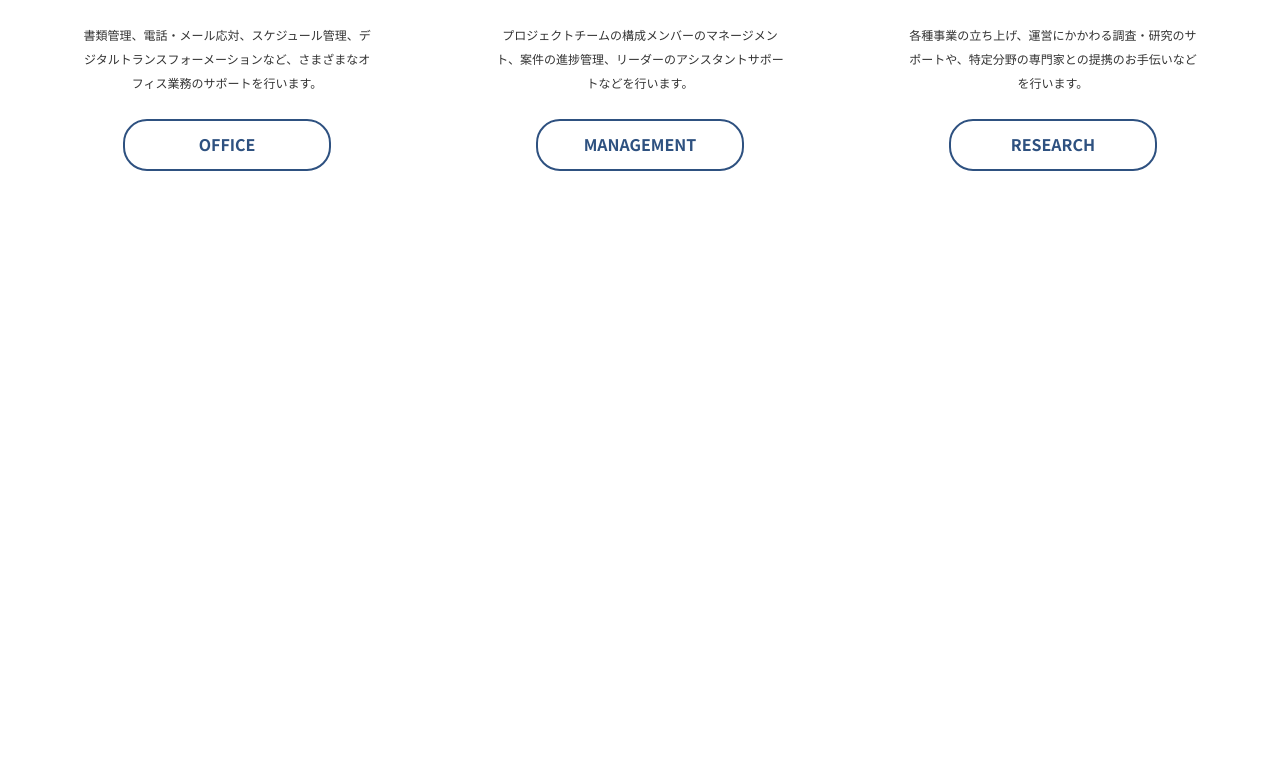
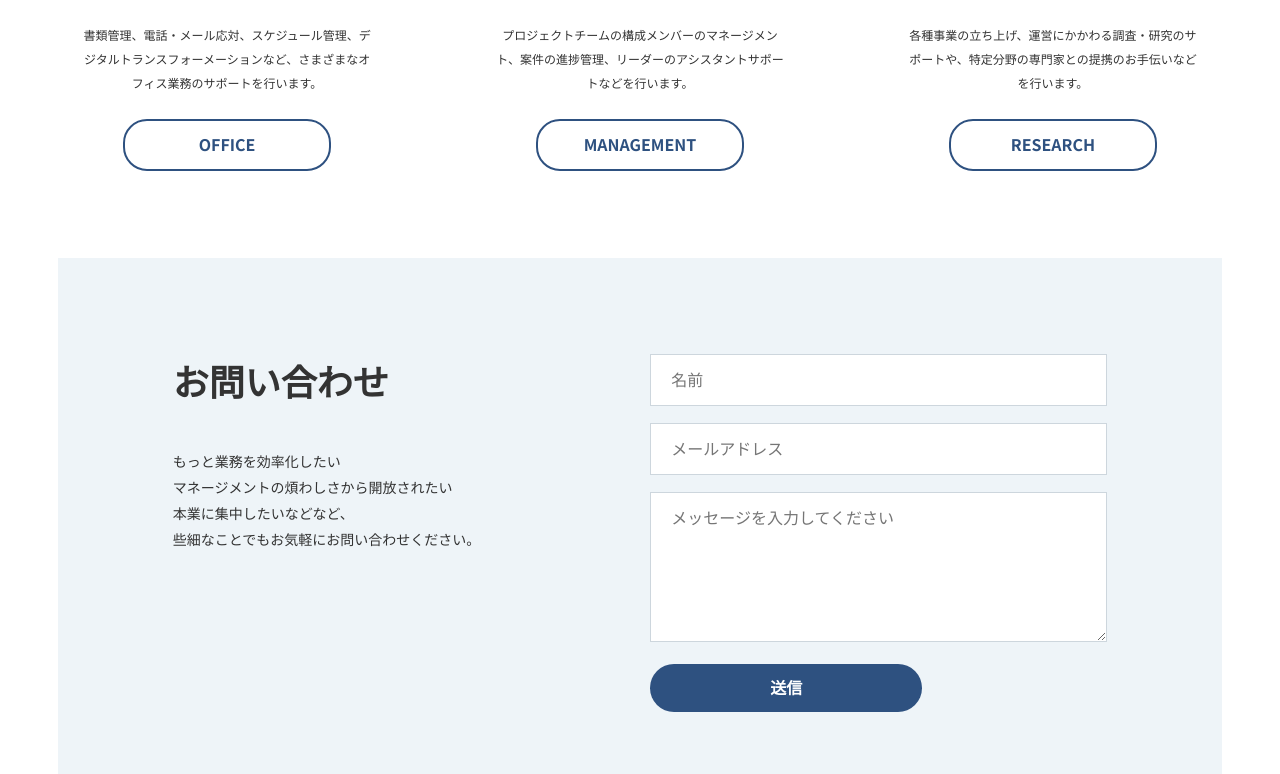
Before and after one commit to Vermee81/practice-website, a plain HTML site: page index.html in a window 1280 px wide. Shown: the part 2106-2880 px from the top of the page. Before the commit the page ends 2364 px from the top, so only its background shows below. Drawn offline with Linux system fonts and the light colour scheme.

Commit message:
[add] 投稿フォームを追加する

```diff
--- a/index.html
+++ b/index.html
@@ -78,6 +78,26 @@
 
     </section>
 
+    <section class="contact">
+        <div class="container">
+            <div class="text">
+                <h2>お問い合わせ</h2>
+                <p>もっと業務を効率化したい<br />
+                    マネージメントの煩わしさから開放されたい<br />
+                    本業に集中したいなどなど、<br />
+                    些細なことでもお気軽にお問い合わせください。</p>
+            </div>
+            <form action="" class="form">
+                <p><label><span class="sr-only">名前</span><input type="text" name="name" placeholder="名前"></label></p>
+                <p><label><span class="sr-only">メールアドレス</span><input type="email" name="email"
+                            placeholder="メールアドレス"></label></p>
+                <p><label><span class="sr-only">メッセージ</span><textarea name="msg"
+                            placeholder="メッセージを入力してください"></textarea></label></p>
+                <p><input type="submit" value="送信" class="btn"></p>
+            </form>
+        </div>
+    </section>
+
 </body>
 
 </html>
--- a/style.css
+++ b/style.css
@@ -323,3 +323,110 @@ a:hover {
         margin-top: auto;
     }
 }
+
+.contact {
+    padding: 62px 0;
+    background-color: #EEF4F8;
+    color: #333333;
+}
+
+.text h2 {
+    font-size: 24px;
+    margin-bottom: 42px;
+}
+
+.text h2+p {
+    font-size: 12px;
+    line-height: 2.17;
+}
+
+@media (min-width: 900px) {
+    .text h2 {
+        font-size: 36px;
+    }
+    .text h2+p {
+        font-size: 14px;
+        line-height: 1.86;
+    }
+}
+
+.form {
+    margin-top: 46px;
+}
+
+.form input[type="text"], .form input[type="email"], .form textarea {
+    width: 100%;
+    margin-bottom: 17px;
+    padding: 12px 20px 14px;
+    border: solid 1px #CDD6DD;
+    box-sizing: border-box;
+    border-radius: 0;
+    -webkit-appearance: none;
+    -moz-appearance: none;
+    appearance: none;
+    color: #333333;
+    font-family: 'Noto Sans JP', sans-serif;
+    font-size: 16px;
+}
+
+.form textarea {
+    height: 150px;
+}
+
+.form::placeholder {
+    color: #CDD6DD;
+    opacity: 1;
+}
+
+.form input:-ms-input-placeholder, .form textarea:-ms-input-placeholder {
+    color: #CDD6DD;
+}
+
+.form ::-ms-input-placeholder {
+    color: #CDD6DD;
+}
+
+.form .btn {
+    width: 100%;
+    margin: 0;
+    border: none;
+    background-color: #2E5180;
+    color: #ffffff;
+    cursor: pointer;
+    -webkit-appearance: none;
+    -moz-appearance: none;
+    appearance: none;
+}
+
+@media (min-width: 900px) {
+    .container {
+        width: 91%;
+        max-width: 1240px;
+    }
+    .contact {
+        padding: 0;
+        background: none
+    }
+    .contact .container {
+        display: flex;
+        justify-content: space-between;
+        padding: 96px 9% 62px;
+        box-sizing: border-box;
+        background-color: #EEF4F8;
+    }
+    .contact .text {
+        flex: 0 0 auto;
+    }
+    .contact .form {
+        flex: 1 1 auto;
+        max-width: 457px;
+        margin-left: 1em;
+        margin-top: 0;
+    }
+    .contact h2 {
+        font-size: 36px;
+    }
+    .form .btn {
+        width: 272px;
+    }
+}
```
